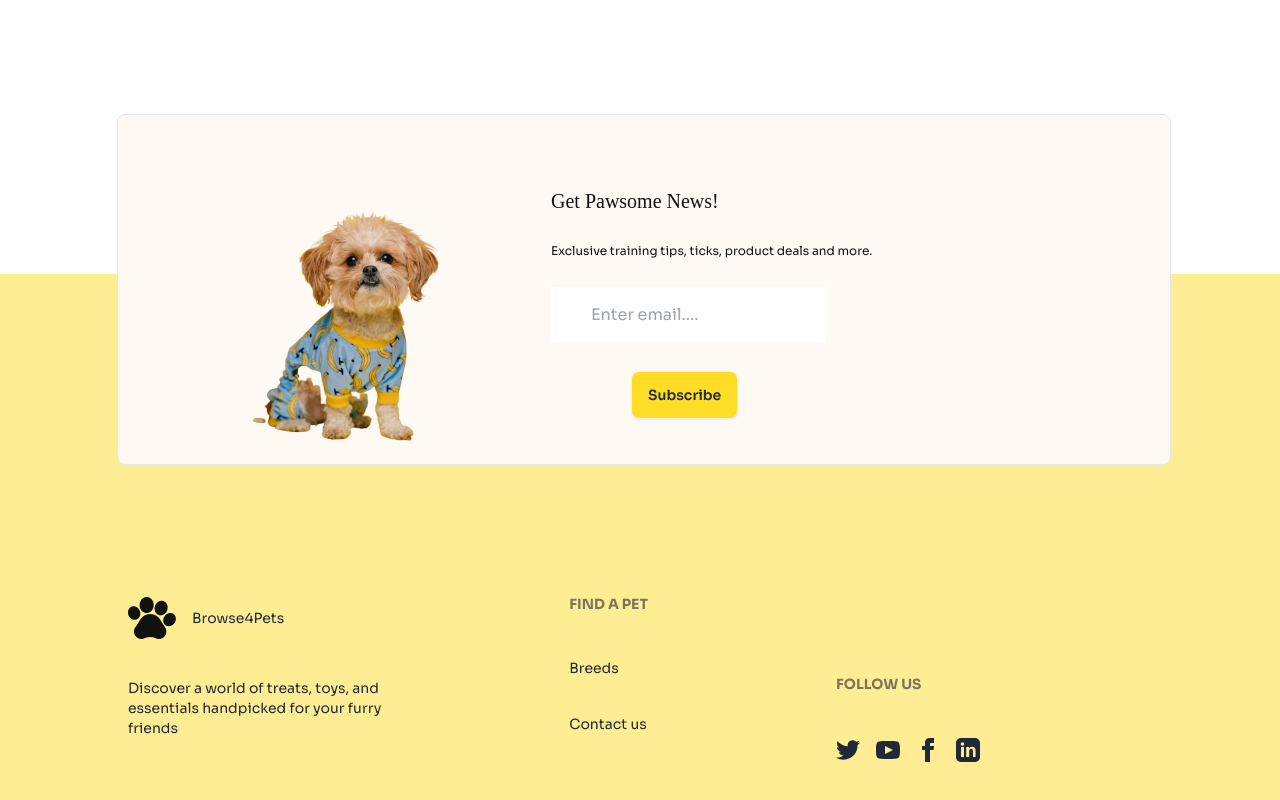
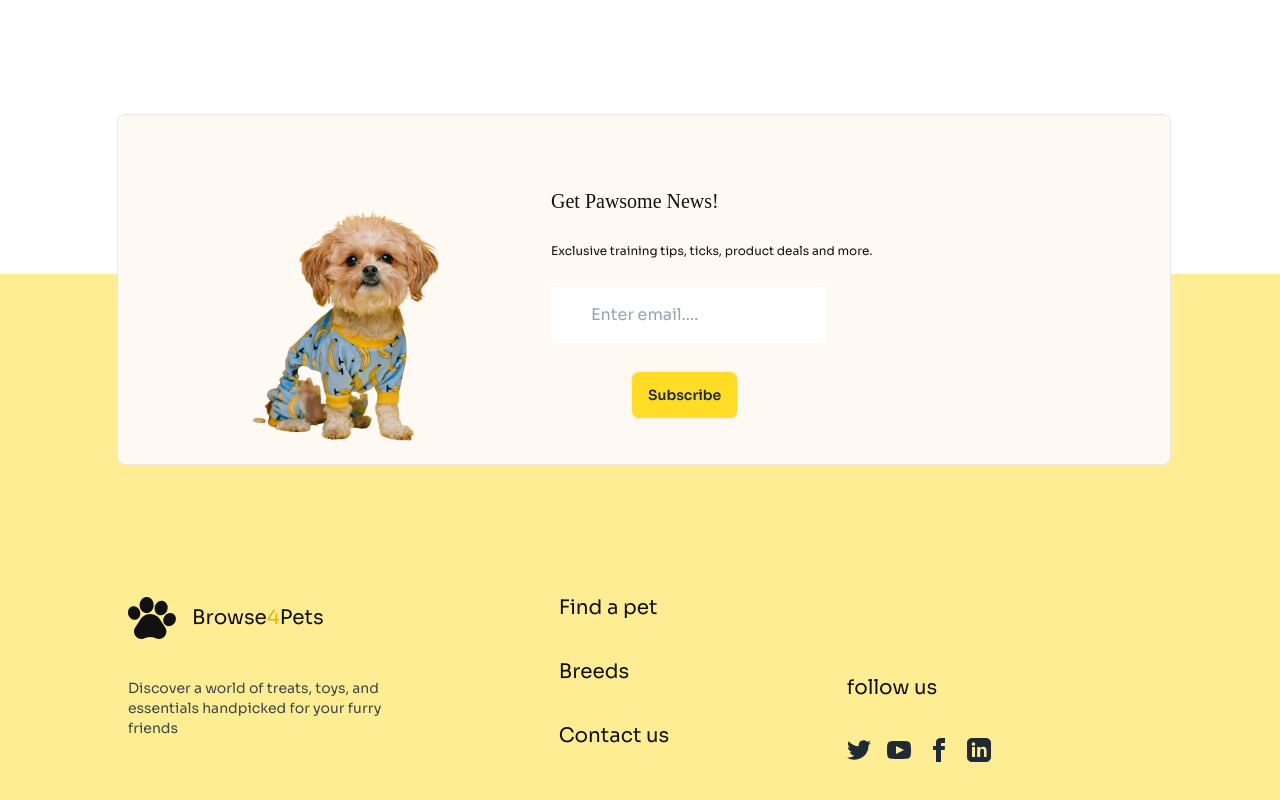
Before and after one commit to developerTamanna/paw-love, a plain HTML site: page index.html in a window 1280 px wide. Shown: the part 3929-4729 px from the top of the page. Drawn offline with nearby package versions, Linux system fonts and the light colour scheme; a web font is replaced by a local one.

Commit message:
customize-some-part

```diff
--- a/index.html
+++ b/index.html
@@ -1,5 +1,5 @@
 <!DOCTYPE html>
-<html lang="en">
+<html lang="en" data-theme="light">
 <head>
     <meta charset="UTF-8">
     <meta name="viewport" content="width=device-width, initial-scale=1.0">
@@ -476,20 +476,20 @@
         <nav class="space-y-7 mt-80 md:mt-20">
          <div class="flex items-center gap-4">
             <img src="./c1-assets/logo-footer.png" alt="">
-            <h4>Browse4Pets</h4>
+            <h4 class="text-xl text-[#111111] font-normal">Browse<span class="text-yellow-500">4</span>Pets</h4>
 
          </div class="">
-         <p class="">Discover a world of treats, toys, and <br> essentials handpicked for your furry <br> friends</p>
+         <p class="text-[#3A484A] font-normal">Discover a world of treats, toys, and <br> essentials handpicked for your furry <br> friends</p>
 
         </nav>
         <nav class="space-y-7 mt-20">
-          <h6 class="footer-title">Find a pet</h6>
-          <a class="link link-hover">Breeds</a>
-          <a class="link link-hover">Contact us</a>
+          <h6 class="text-xl text-[#111111] font-normal">Find a pet</h6>
+          <a class="text-xl text-[#111111] font-normal">Breeds</a>
+          <a class="text-xl text-[#111111] font-normal">Contact us</a>
 
         </nav>
         <nav class="space-y-7 mt-20 md:mt-40">
-          <h6 class="footer-title">follow us</h6>
+          <h6 class="text-xl text-[#111111] font-normal">follow us</h6>
           <div class="grid grid-flow-col gap-4">
             <a>
               <svg
```
